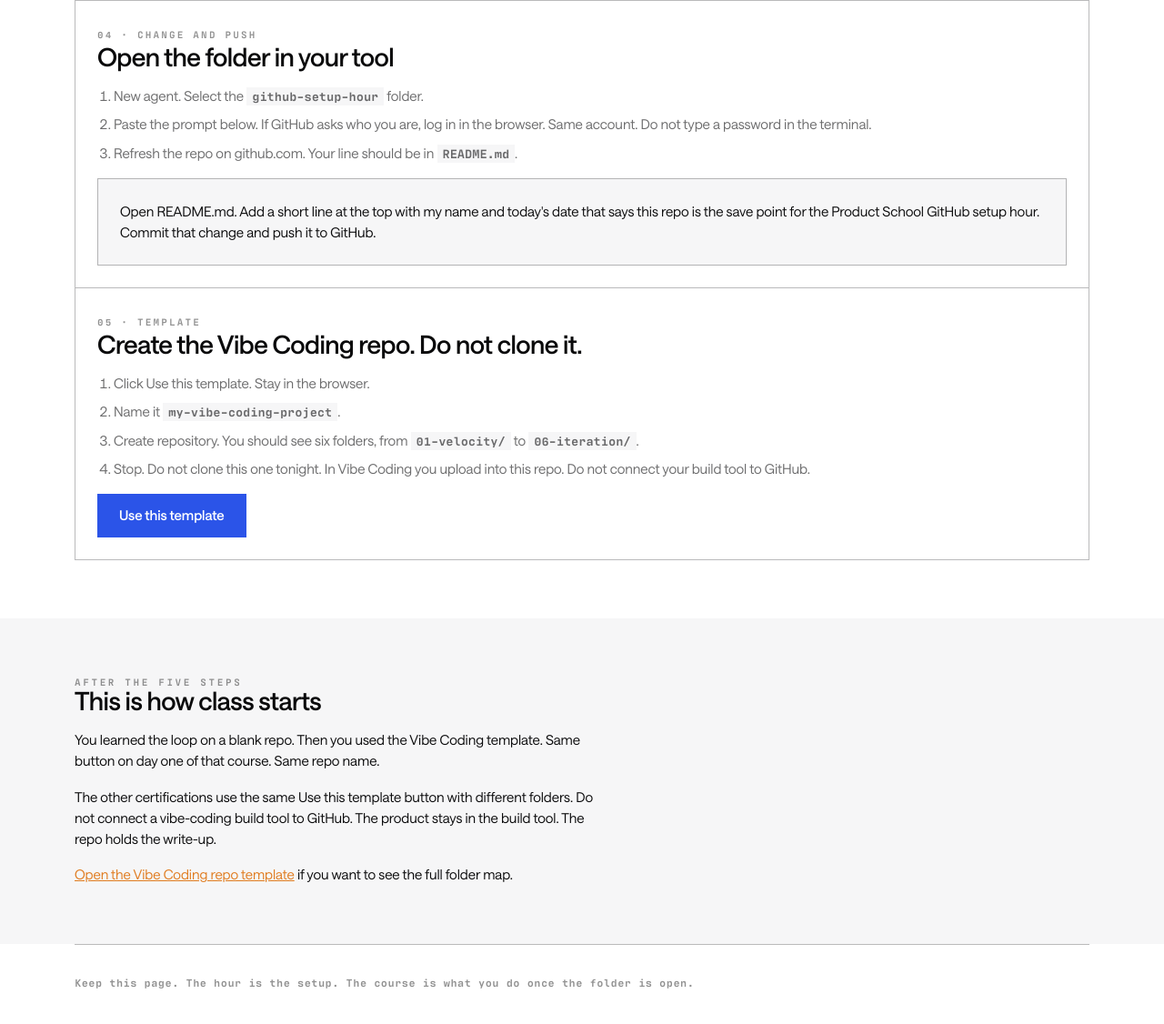
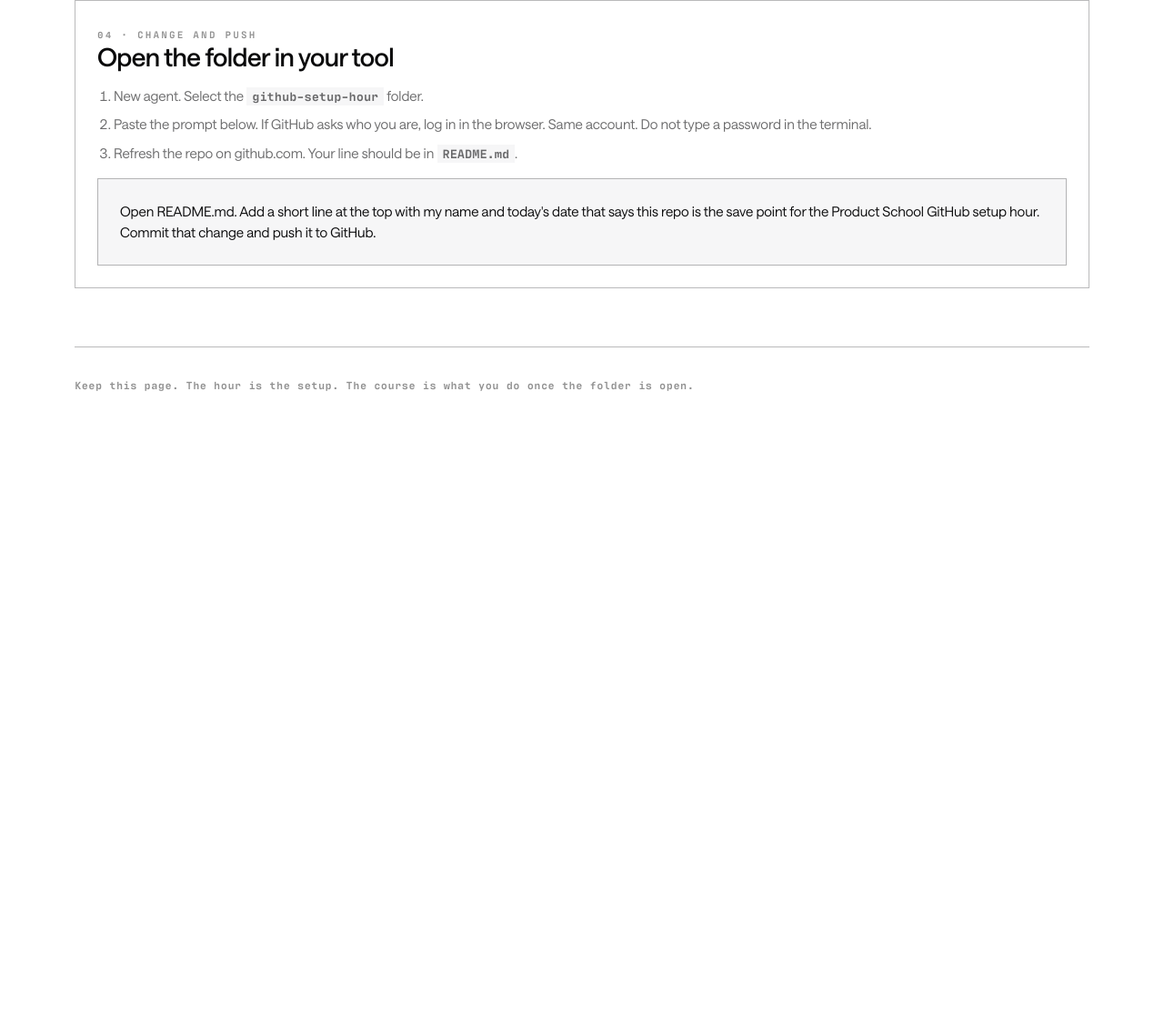
Before and after one commit to DJN-KRS-2709/github-setup, a plain HTML site: page index.html in a window 1280 px wide. Shown: the part 1432-2558 px from the top of the page at 91% size. After the commit the page ends 1962 px from the top, so only its background shows below. Drawn offline with Linux system fonts and the light colour scheme.

Commit message:
Remove the Vibe Coding template step and mentions

```diff
--- a/index.html
+++ b/index.html
@@ -4,7 +4,7 @@
 <meta charset="utf-8">
 <meta name="viewport" content="width=device-width, initial-scale=1">
 <meta name="robots" content="noindex, nofollow">
-<meta name="description" content="Follow along for The GitHub Setup Every AI Builder Needs. Empty repo first, then the Vibe Coding template.">
+<meta name="description" content="Follow along for The GitHub Setup Every AI Builder Needs. Create a repo, clone it, change one line and push it.">
 <title>GitHub Setup · Follow along</title>
 <link rel="stylesheet" href="assets/fonts/ps-fonts.css">
 <style>
@@ -205,7 +205,7 @@ footer {
 <div class="wrap">
   <header class="masthead">
     <p class="eyebrow">Product School · Live hour · 15 Oct 2026</p>
-    <h1>Follow along. Five steps.</h1>
+    <h1>Follow along. Four steps.</h1>
     <div class="rule" style="margin-top: 26px;"></div>
     <p class="standfirst">Dejan shares his screen the whole time. If you have no account, start at step 1. Catch the next beat when you land. Keep the page after class. Nothing gets submitted.</p>
     <div class="byline">
@@ -271,29 +271,6 @@ footer {
         </ol>
         <div class="prompt">Open README.md. Add a short line at the top with my name and today's date that says this repo is the save point for the Product School GitHub setup hour. Commit that change and push it to GitHub.</div>
       </article>
-      <article class="step" id="s5">
-        <span class="step-num">05 · Template</span>
-        <h2>Create the Vibe Coding repo. Do not clone it.</h2>
-        <ol>
-          <li>Click Use this template. Stay in the browser.</li>
-          <li>Name it <code>my-vibe-coding-project</code>.</li>
-          <li>Create repository. You should see six folders, from <code>01-velocity/</code> to <code>06-iteration/</code>.</li>
-          <li>Stop. Do not clone this one tonight. In Vibe Coding you upload into this repo. Do not connect your build tool to GitHub.</li>
-        </ol>
-        <a class="cta" href="https://github.com/new?template_name=vibe-coding-project-template&amp;template_owner=Product-School-Platform" target="_blank" rel="noopener">Use this template</a>
-      </article>
-    </div>
-  </div>
-</section>
-
-<section class="movement movement--tint">
-  <div class="wrap">
-    <div class="col">
-      <p class="eyebrow">After the five steps</p>
-      <h2>This is how class starts</h2>
-      <p>You learned the loop on a blank repo. Then you used the Vibe Coding template. Same button on day one of that course. Same repo name.</p>
-      <p>The other certifications use the same Use this template button with different folders. Do not connect a vibe-coding build tool to GitHub. The product stays in the build tool. The repo holds the write-up.</p>
-      <p><a href="https://github.com/new?template_name=vibe-coding-project-template&amp;template_owner=Product-School-Platform" target="_blank" rel="noopener">Open the Vibe Coding repo template</a> if you want to see the full folder map.</p>
     </div>
   </div>
 </section>
```
Also changed, not shown: preread.html (+4 -4 lines).
